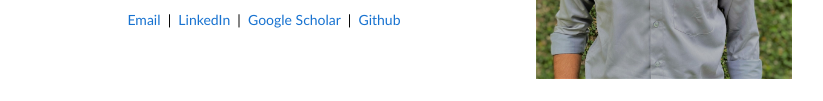
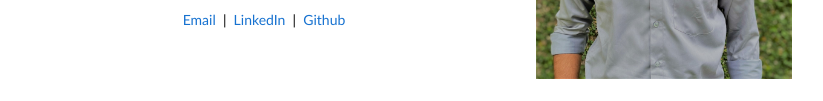
Before and after one commit to arjunbasavaraju/arjun.github.io, a plain HTML site: page index.html in a window 1280 px wide. Shown: the part 263-364 px from the top of the page, without its empty margins (228-1051 px from the left). Drawn offline with Linux system fonts and the light colour scheme.

Commit message:
removed gscholar

```diff
--- a/index.html
+++ b/index.html
@@ -32,7 +32,7 @@
                 <p style="text-align:center">
                   <a href="mailto: arjunab12mys@gmail.com">Email</a> &nbsp;|&nbsp;
                   <a href="https://www.linkedin.com/in/arjun-a-b-484368211/">LinkedIn</a> &nbsp;|&nbsp;
-                  <a href="https://scholar.google.com/citations?user=scallioAAAAJ&hl=en">Google Scholar</a> &nbsp;|&nbsp;
+
                   <a href="https://github.com/arjunbasavaraju">Github</a>
                 </p>
               </td>
```
